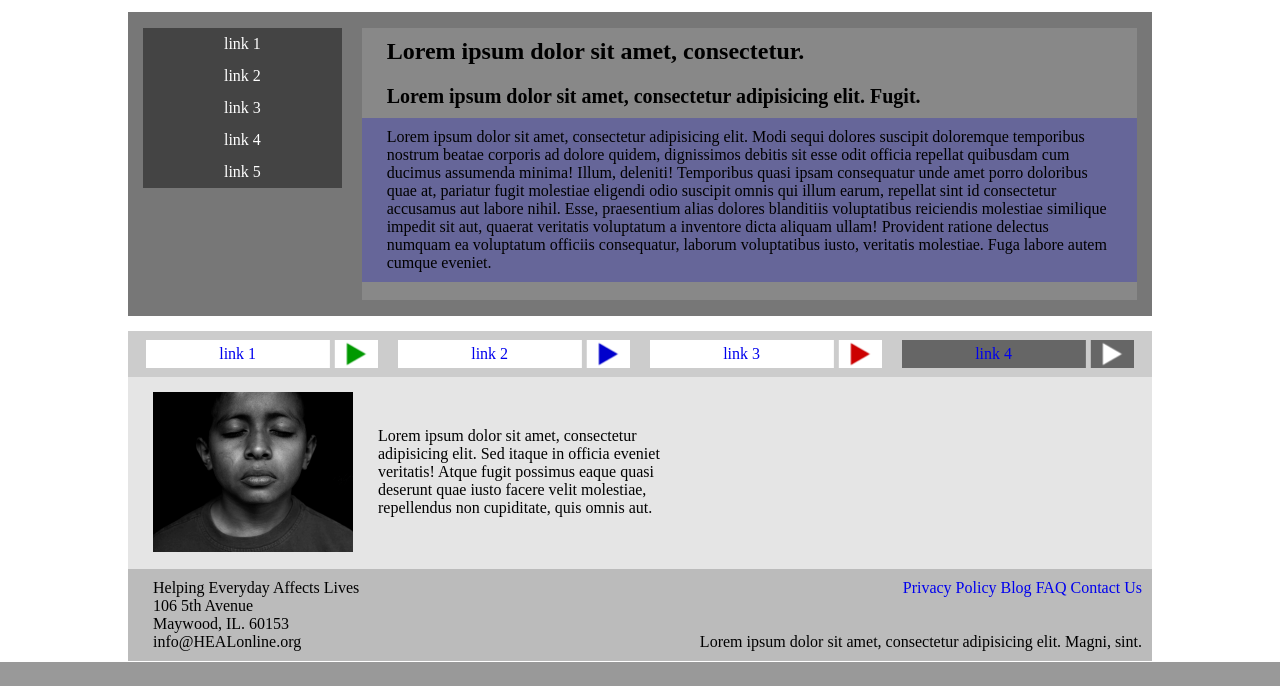
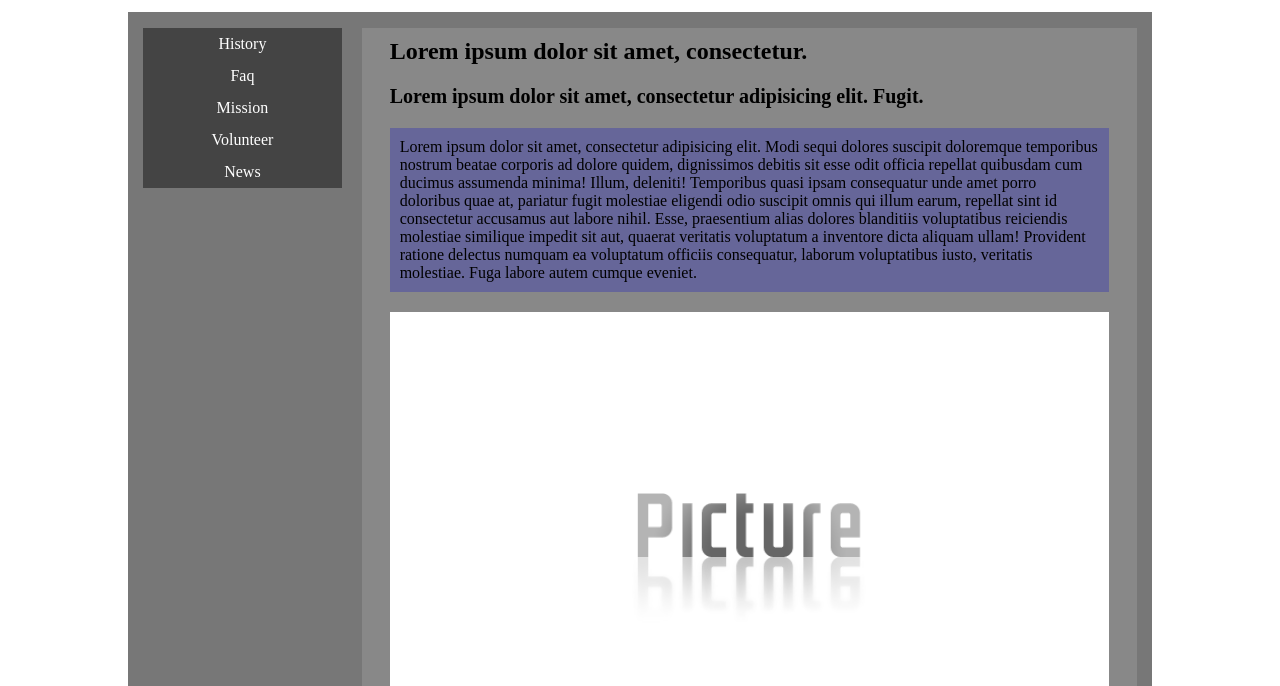
Before and after one commit to Movado2040/healonline.org, a plain HTML site: page About/index.html in a window 1280 px wide. Shown: the part 114-800 px from the top of the page. Drawn offline with Linux system fonts and the light colour scheme.

Commit message:
Modified About page

```diff
--- a/About/index.html
+++ b/About/index.html
@@ -125,11 +125,11 @@
 					<aside>
 						<nav class="primeNav">
 							<ul>
-								<li class="link-1"><a href="#">link 1</a></li>
-								<li class="link-2"><a href="#">link 2</a></li>
-								<li class="link-3"><a href="#">link 3</a></li>
-								<li class="link-4"><a href="#">link 4</a></li>
-								<li class="link-5"><a href="#">link 5</a></li>
+								<li class="link-1"><a href="#">History</a></li>
+								<li class="link-2"><a href="#">Faq</a></li>
+								<li class="link-3"><a href="#">Mission</a></li>
+								<li class="link-4"><a href="#">Volunteer</a></li>
+								<li class="link-5"><a href="#">News</a></li>
 							</ul>
 						</nav>
 					</aside>
@@ -137,7 +137,7 @@
 						<h1>Lorem ipsum dolor sit amet, consectetur.</h1>
 						<h2>Lorem ipsum dolor sit amet, consectetur adipisicing elit. Fugit.</h2>
 						<p>Lorem ipsum dolor sit amet, consectetur adipisicing elit. Modi sequi dolores suscipit doloremque temporibus nostrum beatae corporis ad dolore quidem, dignissimos debitis sit esse odit officia repellat quibusdam cum ducimus assumenda minima! Illum, deleniti! Temporibus quasi ipsam consequatur unde amet porro doloribus quae at, pariatur fugit molestiae eligendi odio suscipit omnis qui illum earum, repellat sint id consectetur accusamus aut labore nihil. Esse, praesentium alias dolores blanditiis voluptatibus reiciendis molestiae similique impedit sit aut, quaerat veritatis voluptatum a inventore dicta aliquam ullam! Provident ratione delectus numquam ea voluptatum officiis consequatur, laborum voluptatibus iusto, veritatis molestiae. Fuga labore autem cumque eveniet.</p>
-						<img src="" alt="">
+						<img src="images/essentials/picture.png" alt="">
 					</section>
 				</div>
 
@@ -148,10 +148,10 @@
 				<section class="MainCont">
 					<nav class="MidNav">
 						<ul class="group">
-							<li><a href="#">link 1</a></li>
-							<li><a href="#">link 2</a></li>
-							<li><a href="#">link 3</a></li>
-							<li><a href="#">link 4</a></li>
+							<li><a href="#">Invest in a Child</a></li>
+							<li><a href="#">Mentor a child</a></li>
+							<li><a href="#">Refer a Child</a></li>
+							<li><a href="#">Subscribe to HEAL</a></li>
 						</ul>
 					</nav>
 					<div class="contactNow">
--- a/About/style.css
+++ b/About/style.css
@@ -346,15 +346,23 @@ div.Primary aside{
 }
 
 div.Primary section h1,div.Primary section h2{
-	padding: 10px 25px;
+	//padding: 10px 25px;
 }
 
 div.Primary section h1{
 	font-size: 1.5em;
+	margin: 0px 0px 20px 0px;
+
+}
+
+div.Primary section img{
+	width: 100%;
+	position: relative;
 }
 
 div.Primary section h2{
 	font-size: 1.25em;
+	margin: 0px 0px 20px 0px;
 }
 
 div.Primary aside nav ul li{
@@ -378,13 +386,17 @@ div.Primary section{
 	width: 78%;
 	height: 100%;
 	background-color: #888;
+	padding: 10px 28px 130px 28px;
+	box-sizing:border-box;
 }
 
 div.Primary section p{
 	//height: 200px;
 	background-color: #669;
 	position: relative;
-	padding: 10px 25px;
+	padding: 10px;
+	margin: 0px 0px 20px 0px;
+	box-sizing:border-box;
 }
 
 .Primary:before,.Primary:after{
```
Also changed, not shown: About/images/essentials/picture.png (added).
